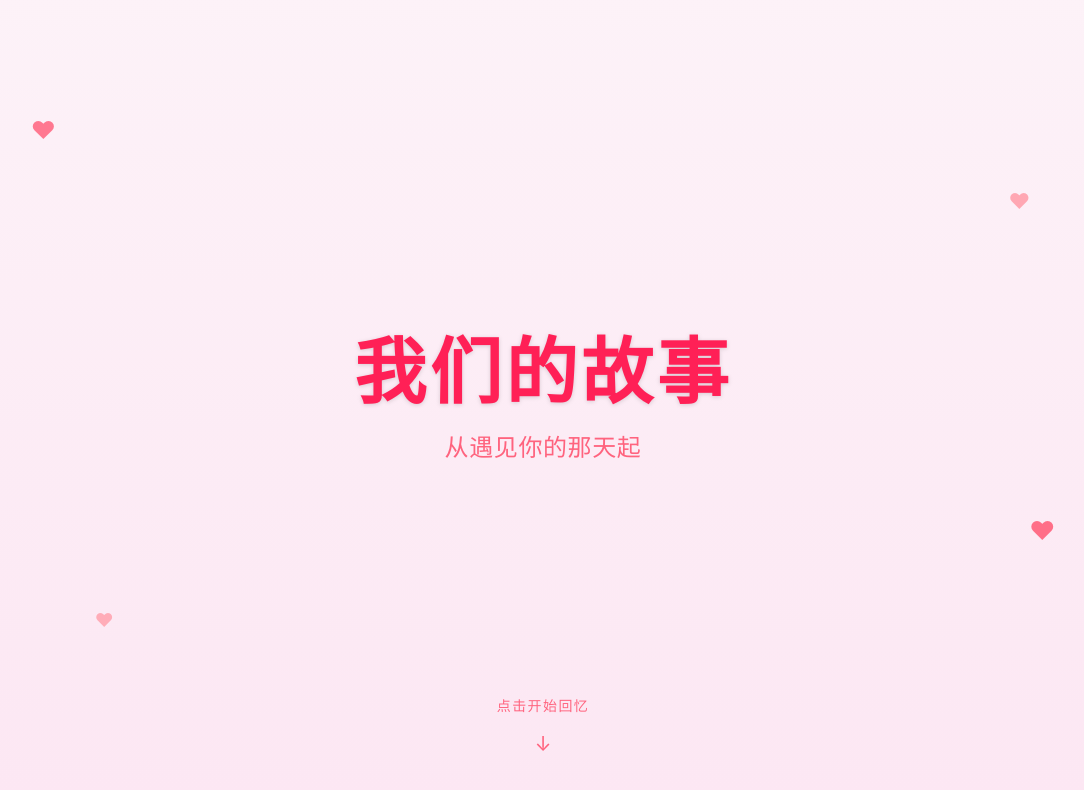
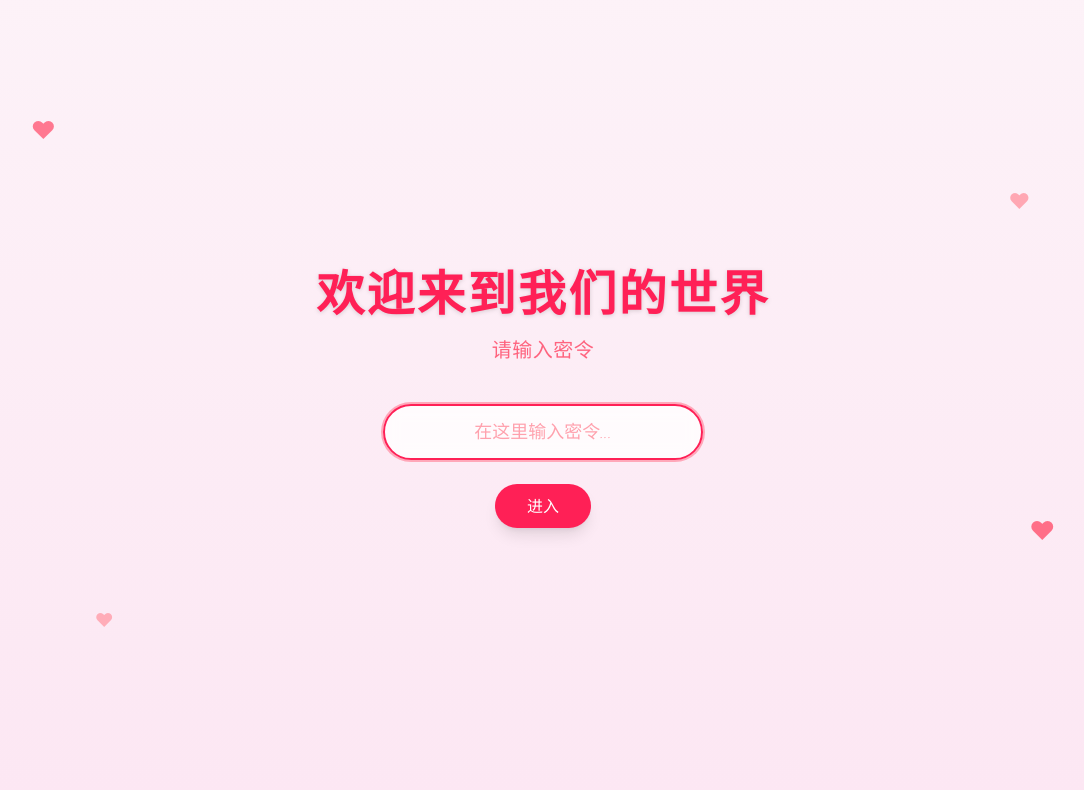
Before and after one commit to WayneGreat/love_web, a React (Vite) app: page / in a window 1280 px wide. Shown: the top 790 px of the page, without its empty margins (97-1181 px from the left). Built offline with nearby package versions, Linux system fonts and the light colour scheme.

Commit message:
feat: wire PasswordGate into App entry flow
Renders PasswordGate before IntroSplash; main content only
mounts after both password verification and intro exit.

Co-Authored-By: Claude Opus 4.7 <noreply@anthropic.com>

```diff
--- a/src/App.tsx
+++ b/src/App.tsx
@@ -4,9 +4,11 @@ import ParticleBackground from "./components/ParticleBackground";
 import Timeline from "./components/Timeline";
 import MusicPlayer from "./components/MusicPlayer";
 import IntroSplash from "./components/IntroSplash";
+import PasswordGate from "./components/PasswordGate";
 import type { MusicPlayerHandle } from "./components/MusicPlayer";
 
 function App() {
+    const [passwordVerified, setPasswordVerified] = useState(false);
     const [showIntro, setShowIntro] = useState(true);
     const musicPlayerRef = useRef<MusicPlayerHandle>(null);
 
@@ -18,11 +20,16 @@ function App() {
     return (
         <div className="min-h-screen relative">
             <AnimatePresence>
-                {showIntro && (
+                {!passwordVerified && (
+                    <PasswordGate onVerify={() => setPasswordVerified(true)} />
+                )}
+            </AnimatePresence>
+            <AnimatePresence>
+                {passwordVerified && showIntro && (
                     <IntroSplash onExit={handleIntroExit} />
                 )}
             </AnimatePresence>
-            {!showIntro && (
+            {passwordVerified && !showIntro && (
                 <>
                     <ParticleBackground />
                     <div className="relative z-10">
```
